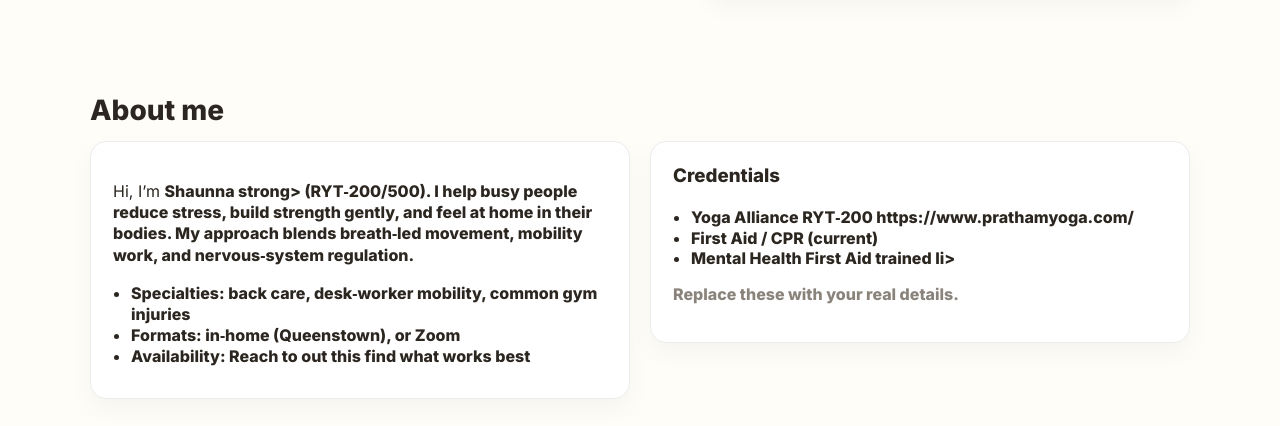
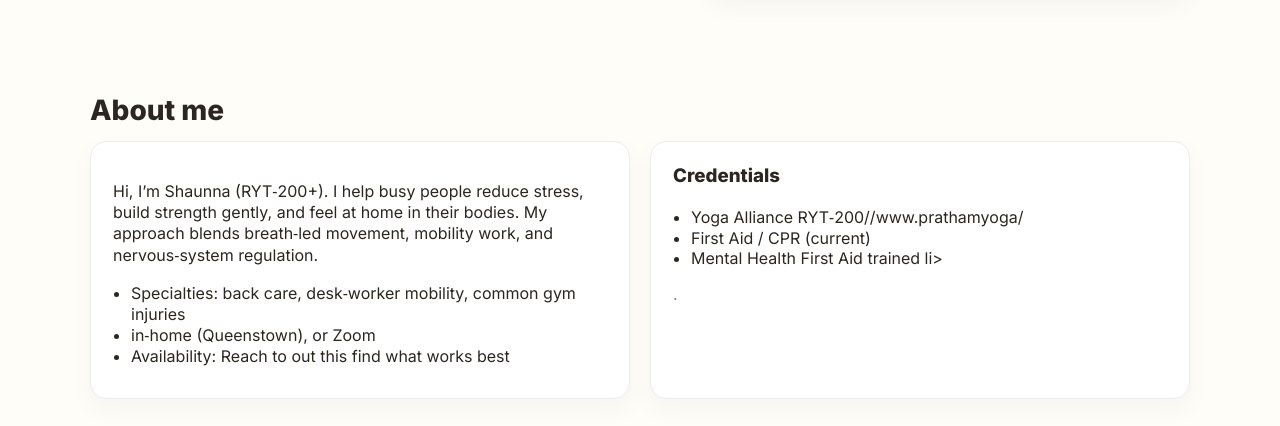
Before and after one commit to thequietone-bytes/fluffy-lamp, a plain HTML site: page index.html in a window 1280 px wide. Shown: the part 526-952 px from the top of the page. Drawn offline with Linux system fonts and the light colour scheme.

Commit message:
Update index.html

```diff
--- a/index.html
+++ b/index.html
@@ -92,21 +92,21 @@
       <h2>About me</h2>
       <div class="grid-2">
         <div class="card">
-          <p>Hi, I’m <strong>Shaunna strong> (RYT‑200/500). I help busy people reduce stress, build strength gently, and feel at home in their bodies. My approach blends breath‑led movement, mobility work, and nervous‑system regulation. </p>
+          <p>Hi, I’m Shaunna (RYT‑200+). I help busy people reduce stress, build strength gently, and feel at home in their bodies. My approach blends breath‑led movement, mobility work, and nervous‑system regulation. </p>
           <ul class="list">
             <li>Specialties: back care, desk‑worker mobility, common gym injuries </li>
-            <li>Formats: in‑home (Queenstown), or Zoom </li>
+            <li>in‑home (Queenstown), or Zoom </li>
             <li>Availability: Reach to out this find what works best </li>
           </ul>
         </div>
         <div class="card">
           <h3 style="margin-top:0">Credentials</h3>
           <ul class="list">
-            <li>Yoga Alliance RYT‑200 https://www.prathamyoga.com/</li>
+            <li>Yoga Alliance RYT‑200//www.prathamyoga/</li>
             <li>First Aid / CPR (current)</li>
             <li>Mental Health First Aid trained li>
           </ul>
-          <p class="muted">Replace these with your real details.</p>
+          <p class="muted">.</p>
         </div>
       </div>
     </section>
```
